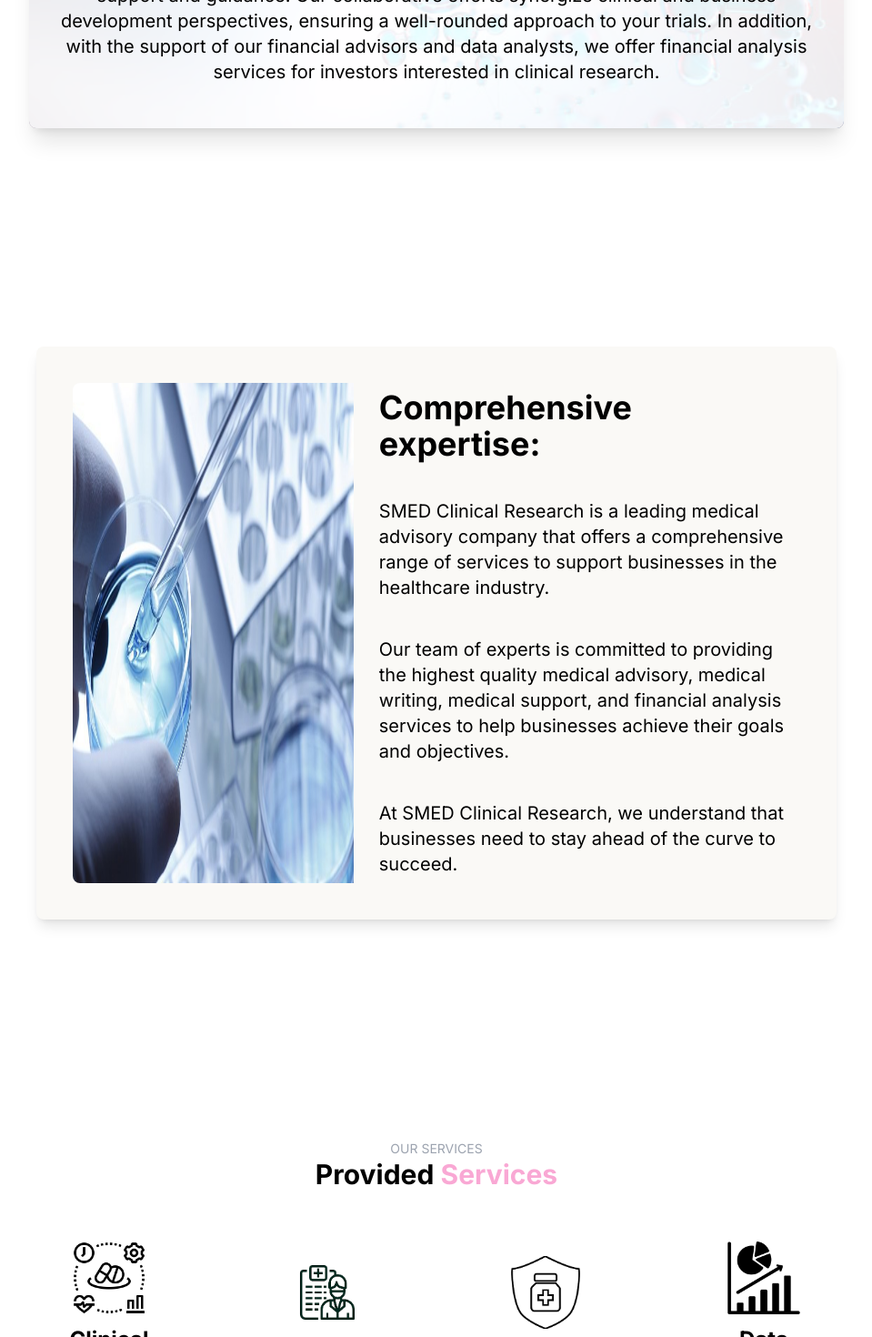
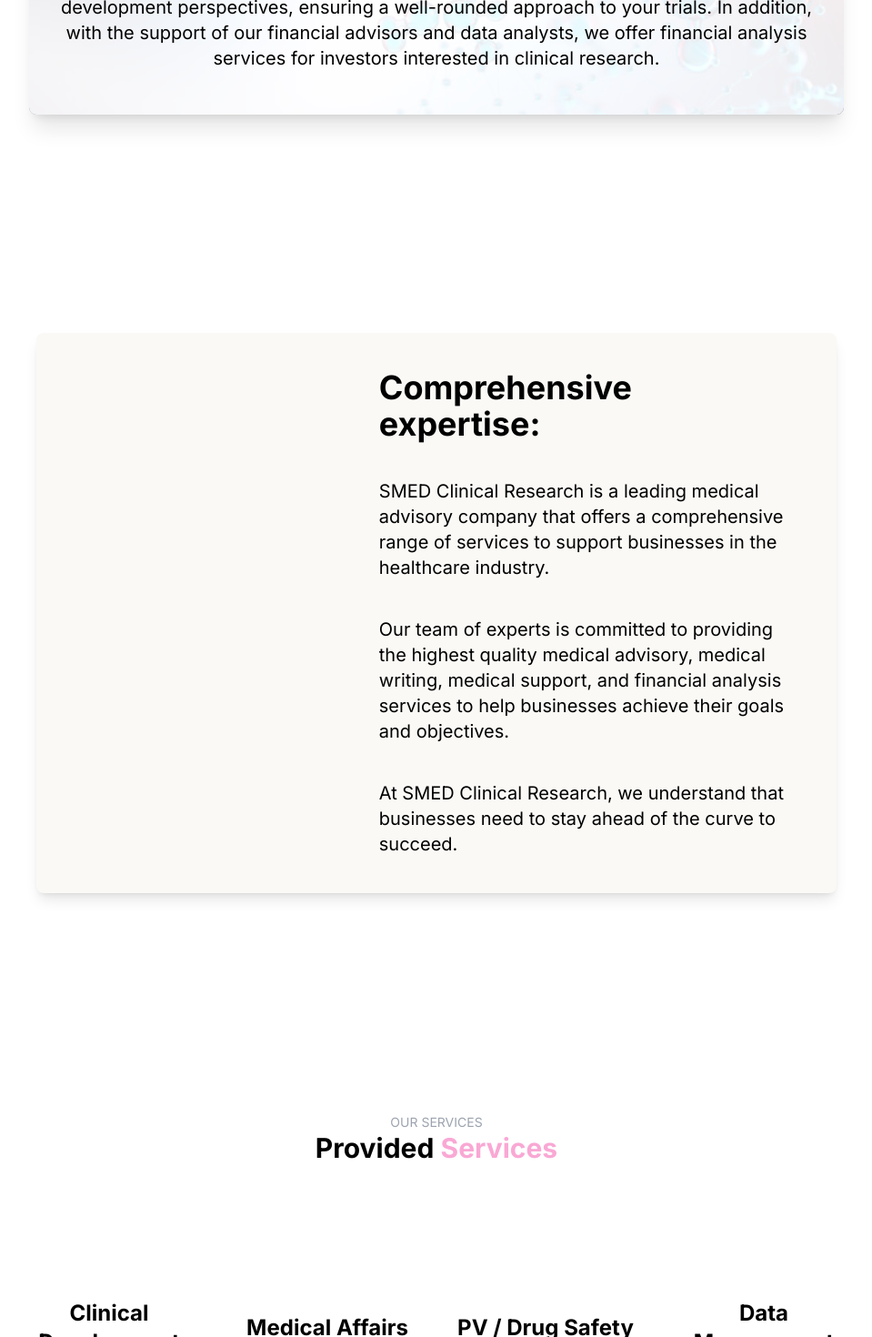
Before and after one commit to RashidPanhwar/medis-llc, a Next.js app: page / in a window 1280 px wide. Shown: the part 1330-2800 px from the top of the page at 91% size, without its empty margins (160-1119 px from the left). Built offline with nearby package versions, Linux system fonts and the light colour scheme.

Commit message:
issue solve

```diff
--- a/src/components/comprihence-experties/CompExperties.js
+++ b/src/components/comprihence-experties/CompExperties.js
@@ -6,7 +6,7 @@
     <div className='flex w-full h-auto py-10 px-28 items-center justify-center'>
         <div className='flex w-5/6 rounded-lg shadow-lg gap-7 p-10 bg-[#FAF9F6] z-40 items-center justify-between bg-cover'>
             <div className='w-[40%] h-auto'>
-                <img src='/assets/hero/Research__Clinical_Trials_-_Banner.original.jpg' alt='img' className='h-[550px] rounded-tl-lg rounded-bl-lg z-50' />
+                <image src='/assets/hero/Research__Clinical_Trials_-_Banner.original.jpg' alt='img' className='h-[550px] rounded-tl-lg rounded-bl-lg z-50' />
             </div>
             <div className='flex w-[60%] z-30 flex-col'>
                 <div className='flex flex-col w-full gap-10'>
--- a/src/components/navbar/Navbar.js
+++ b/src/components/navbar/Navbar.js
@@ -8,7 +8,7 @@
 
     >
         <div className='flex w-2/6 items-center justify-start gap-5'>
-            <img src='/assets/medis-llc.png' alt='logo' className='w-16 h-auto' />
+            <image src='/assets/medis-llc.png' alt='logo' className='w-16 h-auto' />
             <h3 className='text-4xl text-white font-bold'>MEDIS LLC</h3>
         </div>
         <div className='flex'>
--- a/src/components/services/Services.js
+++ b/src/components/services/Services.js
@@ -51,7 +51,7 @@
             key={index}
             className="w-1/4 flex flex-col flex-shrink-0 gap-3 p-4 items-center justify-center"
           >
-           <img src={card.icon} alt='icon' className='w-30 h-20 ' />
+           <image src={card.icon} alt='icon' className='w-30 h-20 ' />
            <h3 className='text-2xl text-black font-bold text-center'>{card.name}</h3>
            <p className='text-center text-sm text-gray-400'>{card.desc}</p>
           </div>
--- a/src/components/testimonials/Testimonials.js
+++ b/src/components/testimonials/Testimonials.js
@@ -57,7 +57,7 @@
                         <h3 className='text-lg text-black font-semibold'>{items.name}</h3>
                         <p className='text-sm text-gray-400 font-light'>{items.designation}</p>
                     </span>
-                    <img src={items.icon} alt='icon' className='w-10 h-10'/>
+                    <image src={items.icon} alt='icon' className='w-10 h-10'/>
                 </div>
             </div>
         ))}
```
